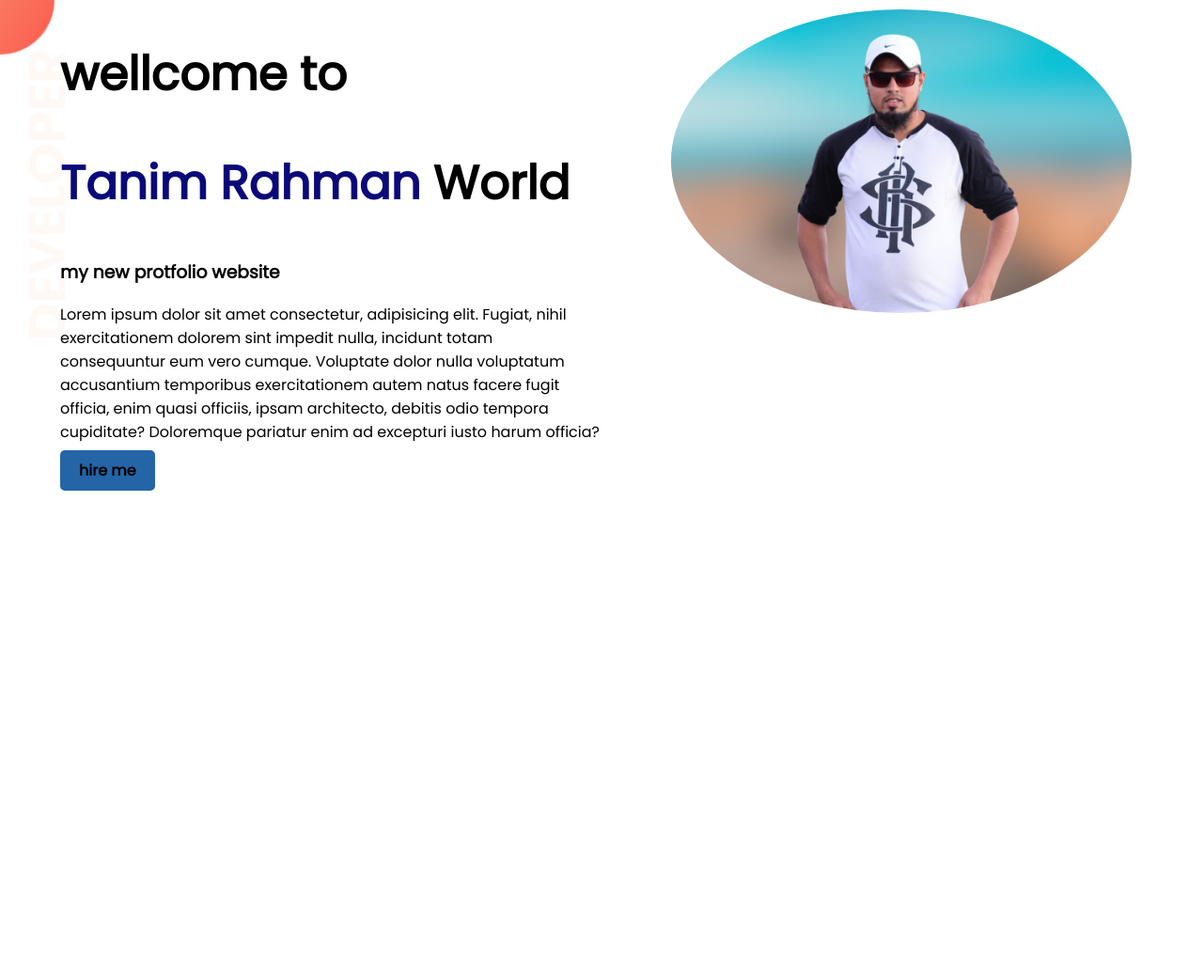
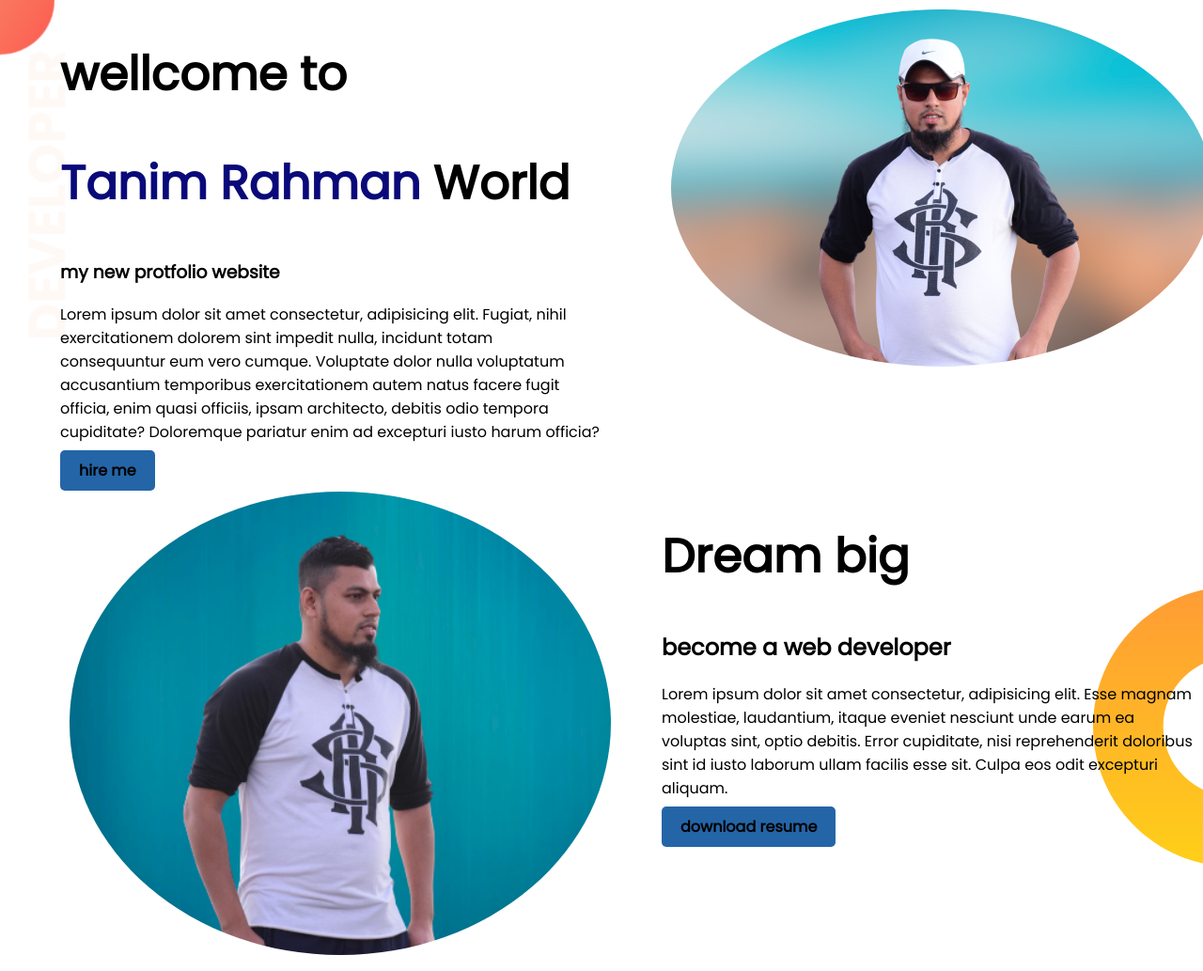
Before and after one commit to tanim92/developer-protfolio, a plain HTML site: page index.html in a window 1280 px wide. Shown: the whole page at 94% size. Before the commit the page ends 800 px from the top, so only its background shows below. Drawn offline with Linux system fonts and the light colour scheme.

Commit message:
another section

```diff
--- a/index.html
+++ b/index.html
@@ -25,10 +25,24 @@
                 exercitationem autem natus facere fugit officia, enim quasi officiis, ipsam architecto, debitis odio
                 tempora
                 cupiditate? Doloremque pariatur enim ad excepturi iusto harum officia?</p>
-            <a class="link-button" href="https://web.facebook.com/?_rdc=1&_rdr" target="blank"> hire me</a>
+            <a class="link-button" href="https://web.facebook.com/?_rdc=1&_rdr" target="-blank"> hire me </a>
         </div>
         <div class="half-width"><img src="DSC_0044-removebg-preview.png" alt=""></div>
 
+    </section>
+    <section class="dream-big">
+        <div class="half-width">
+            <img src="DSC_0072-removebg-preview.png" alt="">
+        </div>
+        <div class="half-width">
+            <h1>Dream big</h1>
+            <h2>become a web developer</h2>
+            <p>Lorem ipsum dolor sit amet consectetur, adipisicing elit. Esse magnam molestiae, laudantium, itaque
+                eveniet nesciunt unde earum ea voluptas sint, optio debitis. Error cupiditate, nisi reprehenderit
+                doloribus sint id iusto laborum ullam facilis esse sit. Culpa eos odit excepturi aliquam.</p>
+            <a class="link-button" href="https://web.facebook.com/?_rdc=1&_rdr" target="-blank"> download resume</a>
+
+        </div>
     </section>
 
 </body>
--- a/style.css
+++ b/style.css
@@ -10,7 +10,8 @@ h1{
 }
 img{
     border-radius: 50%;
-    padding: 10px;
+    padding: 10px ;
+
 }
 section{
     display: flex;
@@ -20,7 +21,7 @@ section{
     padding-left: 5%;
 }
 .half-width img{
-    width:85%;
+    width:100%;
 }
 .link-button{
     background-color: rgb(36, 101, 167);
@@ -34,3 +35,8 @@ section{
    background-image: url(top-banner.png);
    background-repeat: no-repeat;
 }
+.dream-big{
+   background-image: url(dream-bg.png);
+   background-repeat: no-repeat;
+   background-position: right;
+}
```
Also changed, not shown: DSC_0072-removebg-preview.png (added), dream-bg.png (renamed from imagee/developer-portfolio-master/developer-portfolio-master/images/dream-bg.png).
